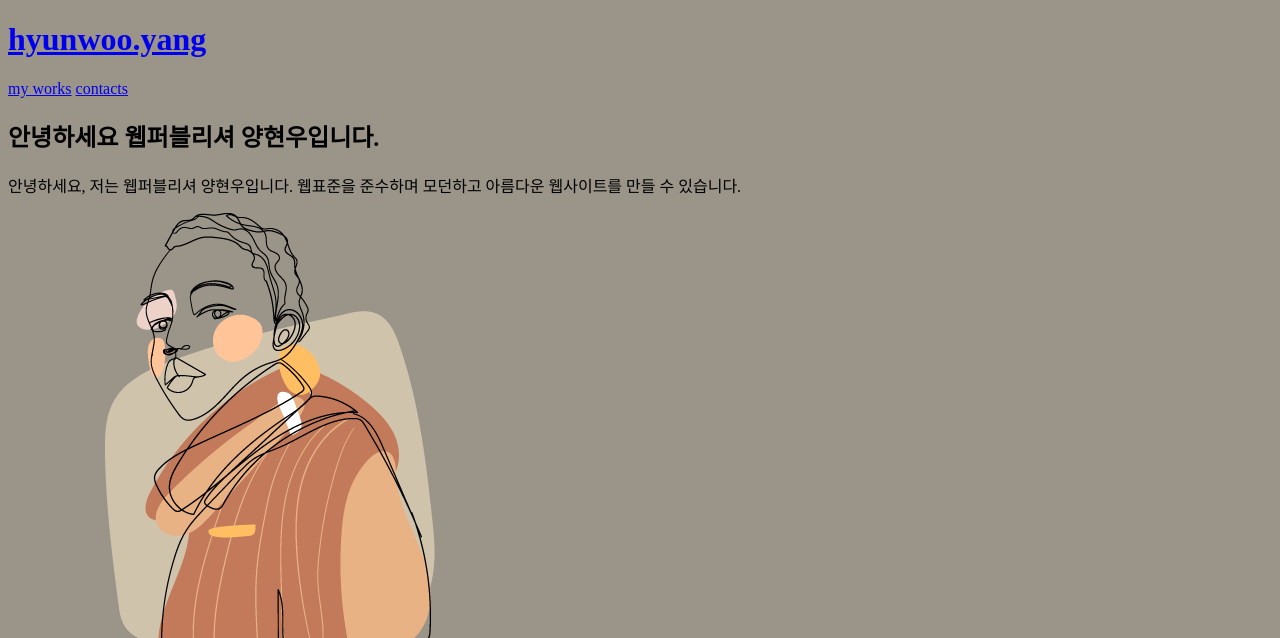
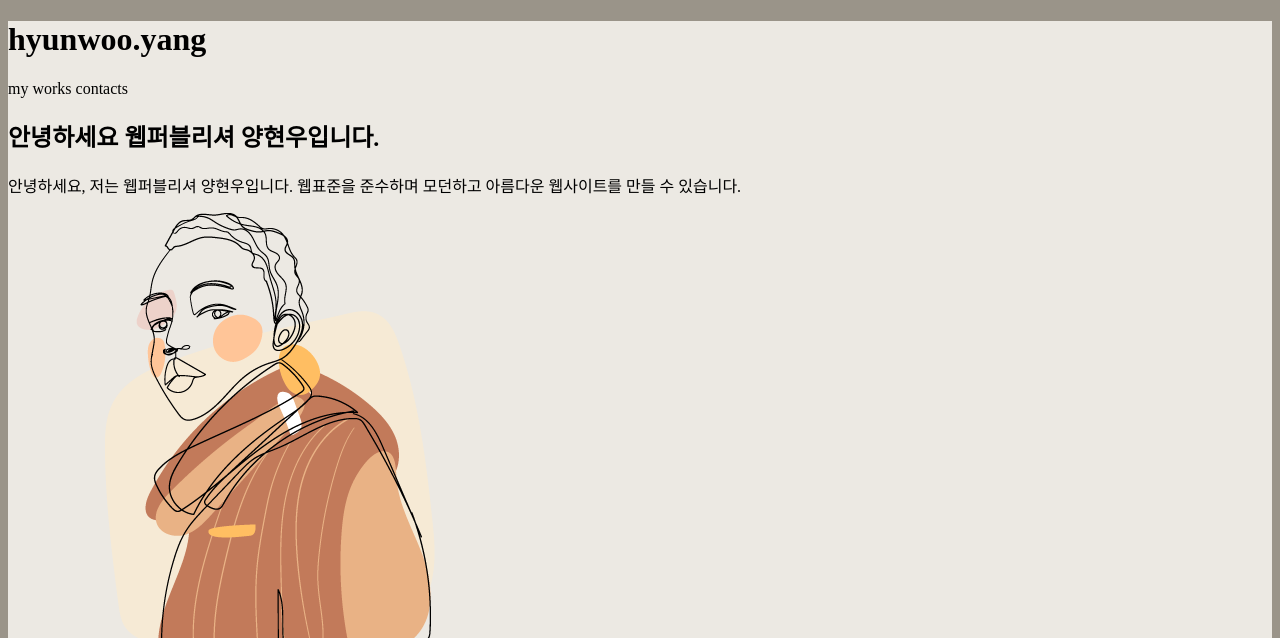
Before and after one commit to bato0906/hyunwooyang, a plain HTML site: page index.html in a window 1280 px wide. Shown: the top 638 px of the page. Drawn offline with Linux system fonts and the light colour scheme.

Commit message:
wrap with whole-wrapper

```diff
--- a/index.html
+++ b/index.html
@@ -7,6 +7,7 @@
     <link rel="stylesheet" href="./style/main.css">
 </head>
 <body>
+    <div class="whole-wrapper">
     <header>
         <h1><a href="#" title="홈페이지">hyunwoo.yang</a></h1>
         <nav>
@@ -94,5 +95,6 @@
         <address>bato0906@naver.com</address>
         <span>ALL rights reserved HYUNWOO YANG</span>
     </footer>
+</div>
 </body>
 </html>
--- a/style/_variables.scss
+++ b/style/_variables.scss
@@ -2,4 +2,4 @@
 $size-default: 1rem;
 $size-tiny: 0.1rem;
 
-$colors:(background:#ece9e3, text:#1c1c1c, text2:#fff, background2:#9a9489, highlight:#e0d1c0, hightlight2:#c27a5a, footer:#474744);
+$colors:(background1:#ece9e3, text:#1c1c1c, text2:#fff, background2:#9a9489, highlight:#e0d1c0, hightlight2:#c27a5a, footer:#474744);
--- a/style/main.scss
+++ b/style/main.scss
@@ -11,3 +11,12 @@
 body{
     background: map-get($colors, background2 );
 }
+
+a{
+    text-decoration: none;
+    color: inherit;
+}
+
+.whole-wrapper{
+    background-color: map-get($colors, background1);
+}
```
Also changed, not shown: style/main.css, 1 other file.
